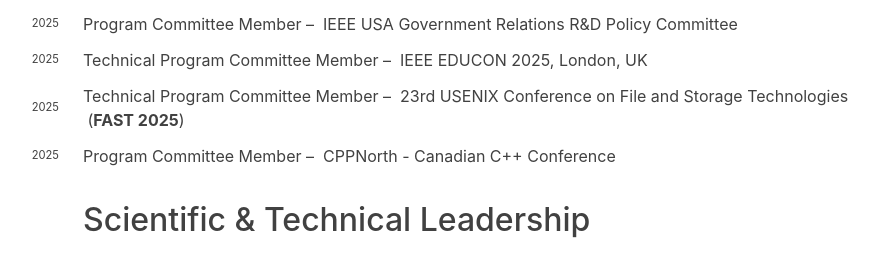
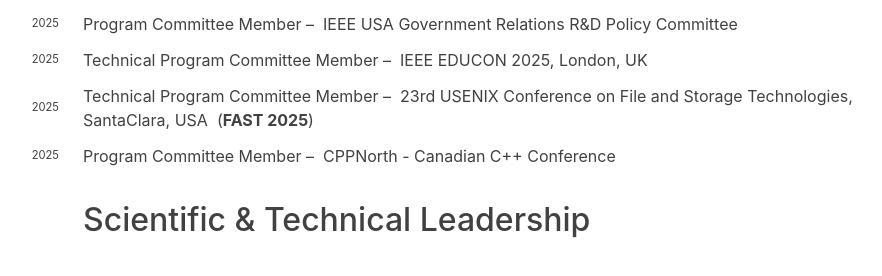
Before and after one commit to hariharanragothaman/hariharanragothaman.github.io, a Jekyll site: the page built from cv.md, in a window 1280 px wide and 900 px high, scrolled down 7081 px. Shown: the part 174-450 px from the top of the window, without its empty margins (249-1131 px from the left). Built offline with Jekyll 4.4.1, drawn with Linux system fonts in a browser that asks for light colours; nearby versions of some CDN libraries; some web fonts are replaced.

Commit message:
Polishes and Updates

```diff
--- a/_data/pc.yaml
+++ b/_data/pc.yaml
@@ -12,7 +12,7 @@
     - year: 2025
       url: https://2025.ieee-educon.org/
 
-- venue: 23rd USENIX Conference on File and Storage Technologies
+- venue: 23rd USENIX Conference on File and Storage Technologies, SantaClara, USA
   venue-shorthand: FAST 2025
   position: Technical Program Committee Member
   years:
```
